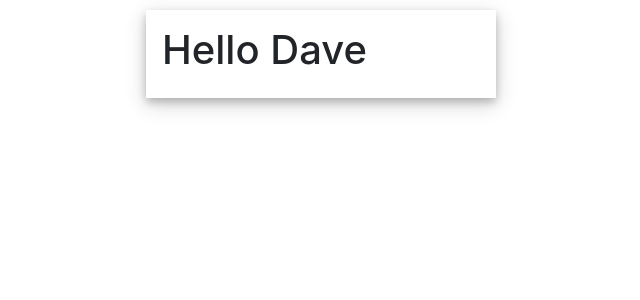
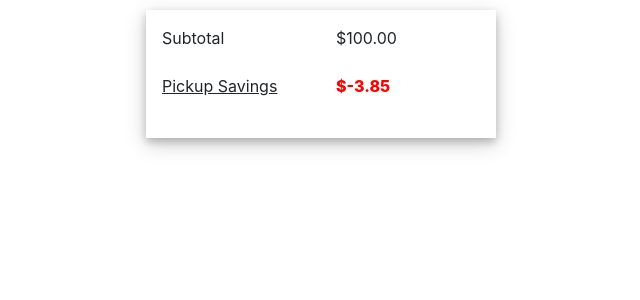
Before and after one commit to EvanReinstein/shopping-cart, a React (Create React App) app: page / in a window 1280 px wide. Shown: the top 300 px of the page, without its empty margins (319-959 px from the left). Built offline with nearby package versions, Linux system fonts and the light colour scheme.

Commit message:
Adds subtotal and in-store pickup savings

```diff
--- a/src/App.css
+++ b/src/App.css
@@ -7,3 +7,7 @@
   box-shadow: 0 4px 8px 0 rgba(0, 0, 0, 0.2), 0 6px 20px 0 rgba(0, 0, 0, 0.19);
   padding: 1em;
 }
+
+.purchase-card > .show-grid {
+  padding-bottom: 1.5em;
+}
--- a/src/App.js
+++ b/src/App.js
@@ -1,13 +1,28 @@
 import React, { Component } from 'react';
 import { Container } from 'react-bootstrap';
+
+// Components
+import SubTotal from './components/Subtotal/Subtotal';
+import PickupSavings from './components/PickupSavings/PickupSavings';
+
+// CSS Imports
 import './App.css';
 
 class App extends Component {
+  constructor(props) {
+    super(props);
+
+    this.state = {
+      total: 100,
+      pickupSavings: -3.85
+    }
+  }
   render() {
     return (
       <div className="container">
         <Container className="purchase-card">
-          <h1>Hello Dave</h1>
+          <SubTotal price={this.state.total.toFixed(2)} />
+          <PickupSavings price={this.state.pickupSavings}/>
         </Container>
       </div>
     );
--- /dev/null
+++ b/src/components/PickupSavings/PickupSavings.js
@@ -0,0 +1,32 @@
+import React, { Component } from 'react'
+import { Row, Col, Tooltip, OverlayTrigger } from 'react-bootstrap';
+
+const styles = {
+    pickupSavings: {
+        textDecoration: 'underline'
+    },
+    totalSavings: {
+        color: 'red',
+        fontWeight: 800
+    }
+}
+
+export default class PickupSavings extends Component {
+  render() {
+      const tooltip = (
+        <Tooltip id="tooltip">
+            <p>Picking up your order in the store helps cut costs, and we pass the savings on to you!</p>
+        </Tooltip>
+      )
+    return (
+      <Row className="show-grid">
+        <Col md={6}>
+            <OverlayTrigger placement="bottom" overlay={tooltip}>
+                <div style={styles.pickupSavings}>Pickup Savings</div>
+            </OverlayTrigger>
+        </Col>
+        <Col style={styles.totalSavings} md={6}> {`$${this.props.price}`}</Col>
+      </Row>
+    )
+  }
+}
--- /dev/null
+++ b/src/components/Subtotal/Subtotal.js
@@ -0,0 +1,13 @@
+import React, { Component } from 'react';
+import { Row, Col } from 'react-bootstrap';
+
+export default class SubTotal extends Component {
+  render() {
+    return (
+      <Row className="show-grid">
+          <Col md={6}>Subtotal</Col>
+          <Col md={6}>{`$${this.props.price}`}</Col>
+      </Row>
+    )
+  }
+}
```
Also changed, not shown: src/components/TaxesFees/TaxesFees.js (added).
